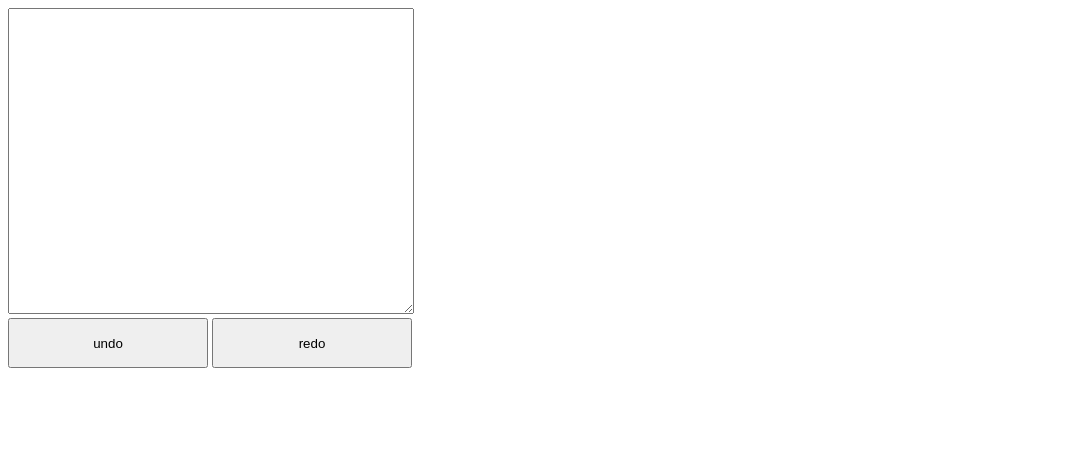
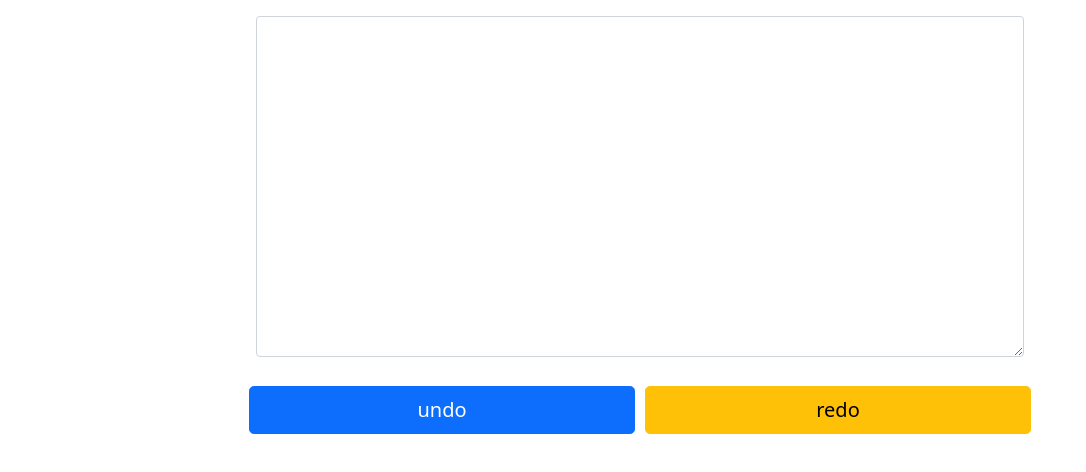
Before and after one commit to iMrDJAi/UndoRedo.js, a website: page index.html in a window 1280 px wide. Shown: the whole page, without its empty margins (0-1086 px from the left). Drawn offline with nearby package versions, Linux system fonts and the light colour scheme.

Commit message:
Update index.html

```diff
--- a/index.html
+++ b/index.html
@@ -3,18 +3,21 @@
 
 <head>
     <meta charset="UTF-8">
-    <meta name="viewport" content="width=device-width, initial-scale=1" />
+    <meta name="viewport" content="width=device-width, initial-scale=1">
+    <link href="https://cdn.jsdelivr.net/npm/bootstrap@5.0.0-beta3/dist/css/bootstrap.min.css" rel="stylesheet" integrity="sha384-eOJMYsd53ii+scO/bJGFsiCZc+5NDVN2yr8+0RDqr0Ql0h+rP48ckxlpbzKgwra6" crossorigin="anonymous">
     <title>UndoRedo.js - Textarea Example</title>
 </head>
 
 <body>
-    <textarea id="input" style="height: 300px; width: 400px;"></textarea>
-    <br />
-    <button id="undo" style="height: 50px; width: 200px;">undo</button>
-    <button id="redo" style="height: 50px; width: 200px;">redo</button>
+    <div style="max-width: 800px;" class="container p-3">
+        <textarea class="form-control" id="input" style="height: 341px; width: 100%;"></textarea>
+        <br>
+        <div class="row">
+            <button id="undo" style="margin: 5px;" class="btn btn-primary btn-lg col">undo</button>
+            <button id="redo" style="margin: 5px;" class="btn btn-warning btn-lg col">redo</button>
+        </div>
+    </div>
     <script src="./src/UndoRedo.js"></script>
-</body>
-
     <script>
         // Require the library function
         const txtHistory = new window.UndoRedojs(5)
@@ -52,5 +55,6 @@
             }
         })
     </script>
+</body>
 
 </html>
```
Lines whose indentation alone changed are shown as unchanged.
